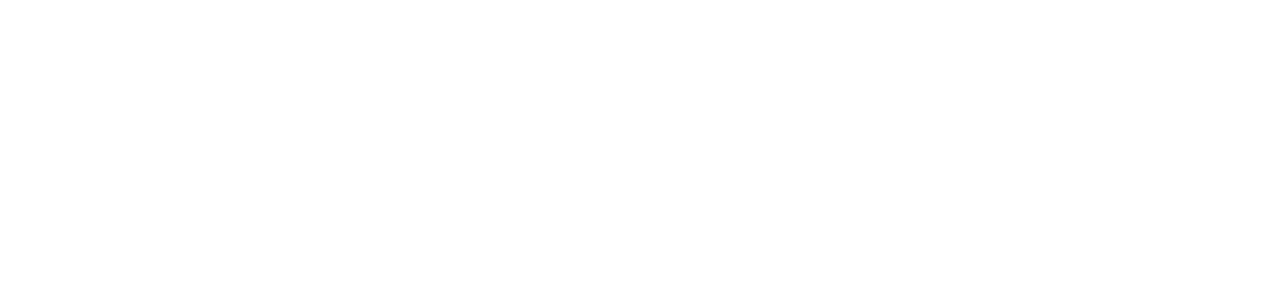
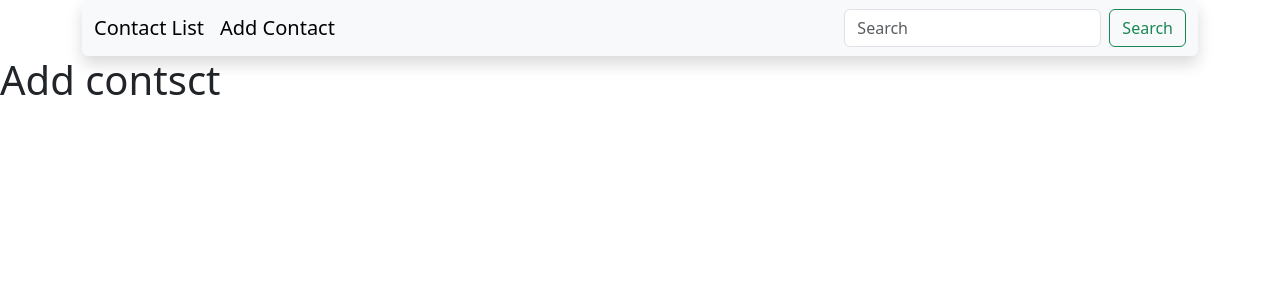
Before and after one commit to Ola1nfo/2Grypa, a React (Vite) app: page /add-contact in a window 1280 px wide. Shown: the top 300 px of the page. Built offline with nearby package versions, Linux system fonts and the light colour scheme.

Commit message:
added header

```diff
--- a/src/App.css
+++ b/src/App.css
@@ -0,0 +1 @@
+@import url(../node_modules/bootstrap/dist/css/bootstrap.min.css);
--- a/src/App.jsx
+++ b/src/App.jsx
@@ -4,16 +4,18 @@
 import AddContact from './pages/AddContact/AddContact';
 import EditContact from './pages/EditContact/EditContact';
 import ContactList from './pages/ContactList/ContactList';
+import Header from './components/Header/Header';
 
 function App() {
 
   return (
     <>
       <Router>
+        <Header />
         <Routes>
           <Route path="/" element={<ContactList />} />
-          <Route path="/add" element={<AddContact />} />
-          <Route path="/edit" element={<EditContact />} />
+          <Route path="/add-contact" element={<AddContact />} />
+          <Route path="/edit-contact" element={<EditContact />} />
           <Route path="*" element={<NotFound />} />
         </Routes>
       </Router>
--- /dev/null
+++ b/src/components/Header/Header.jsx
@@ -0,0 +1,24 @@
+import { Link } from 'react-router-dom'
+
+export default function Header () {
+    return (
+        <header className="container">
+            <div className="row">
+                <div className="col-12">
+                    <nav className="navbar bg-body-tertiary rounded shadow">
+                        <div className="container-fluid">
+                            <div className="navbar-brand">
+                                <Link to='/' className='navbar-brand'>Contact List</Link>
+                                <Link to='/add-contact' className='navbar-brand'>Add Contact</Link>
+                            </div>
+                            <form className='d-flex' role='search'>
+                                <input type="search" className='form-control me-2' placeholder='Search' aria-label='Search'/>
+                                <button className='btn btn-outline-success' type='submit'>Search</button>
+                            </form>
+                        </div>
+                    </nav>
+                </div>
+            </div>
+        </header>
+    )
+}
--- a/src/pages/AddContact/AddContact.jsx
+++ b/src/pages/AddContact/AddContact.jsx
@@ -1,7 +1,7 @@
 export default function AddContact() {
   return (
     <>
-
+      <h1>Add contsct</h1>
     </>
 
   )
```
